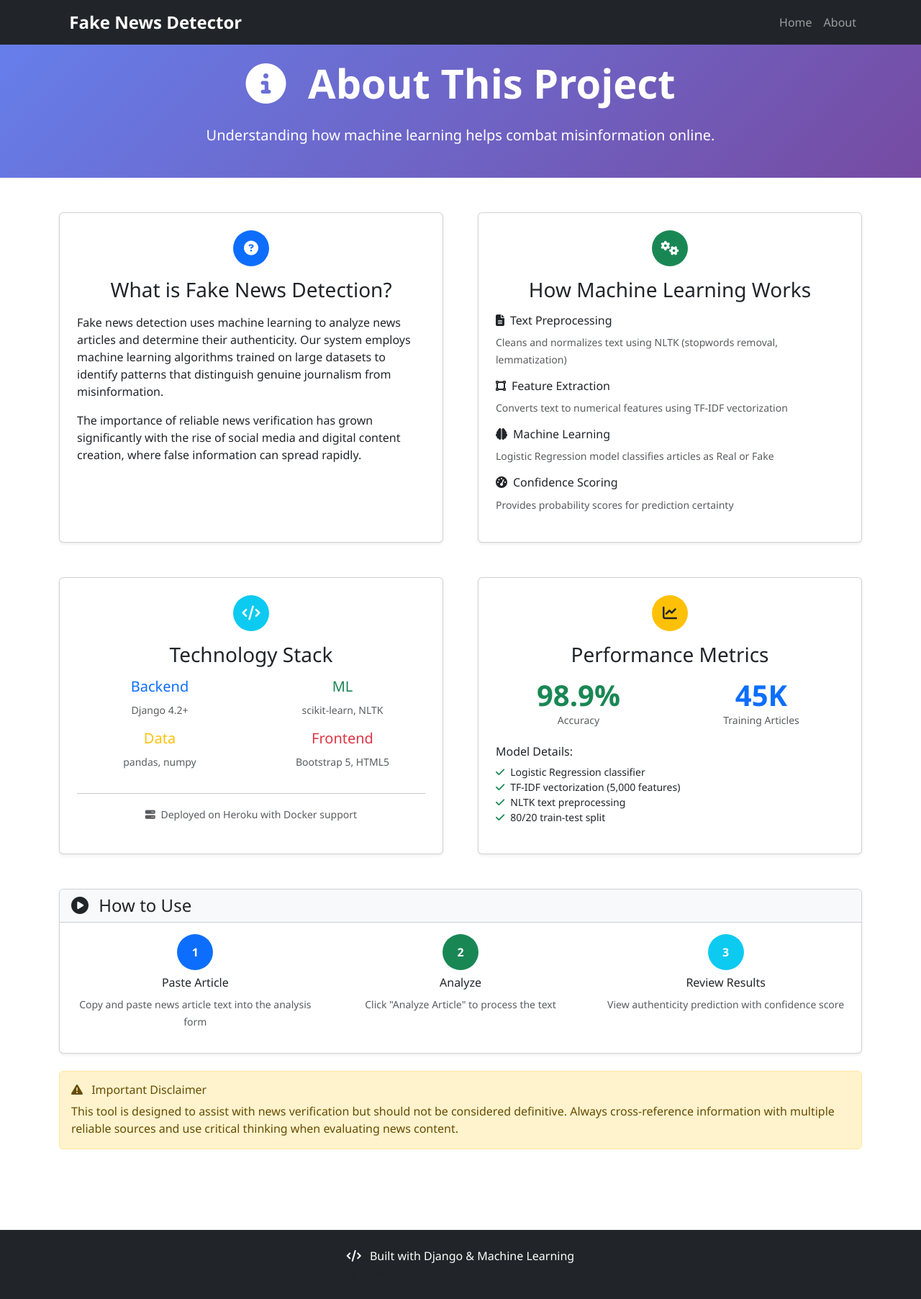
After one commit to thejokers69/fake-news-detector, a Django app: page /about/ in a window 1280 px wide. The commit adds this page. Shown: the whole page at 72% size. Run offline with Django 4.2, Linux system fonts and the light colour scheme; parts of the project's set-up code (start-up, migrations or seed data) failed here and were passed over.

Commit message:
feat: Add About page and update navigation
- Introduced a new About page to provide project information and details on fake news detection.
- Updated the navigation links in the base template to include the About page.
- Adjusted the home page content for clarity and consistency.
- Added end-to-end tests for the application to ensure server functionality and response handling.

```diff
--- a/detector/urls.py
+++ b/detector/urls.py
@@ -6,5 +6,6 @@ app_name = "detector"
 urlpatterns = [
     path("", views.home, name="home"),
     path("analyze/", views.analyze, name="analyze"),
+    path("about/", views.about, name="about"),
     path("health/", views.health, name="health"),
 ]
--- a/detector/views.py
+++ b/detector/views.py
@@ -42,6 +42,11 @@ def analyze(request):
     return render(request, "detector/home.html")
 
 
+def about(request):
+    """About page with project information"""
+    return render(request, "detector/about.html")
+
+
 def health(request):
     """Health endpoint to check models status"""
     from ml.model import model, vectorizer
--- a/requirements.txt
+++ b/requirements.txt
@@ -6,3 +6,4 @@ joblib>=1.5.0
 nltk>=3.9.0
 gunicorn>=21.0.0
 whitenoise>=6.6.0
+requests>=2.31.0
--- a/templates/base.html
+++ b/templates/base.html
@@ -20,7 +20,7 @@
       .hero-section {
         background: linear-gradient(135deg, #667eea 0%, #764ba2 100%);
         color: white;
-        padding: 80px 0;
+        padding: 20px 0 20px 0;
       }
 
       .result-card {
@@ -103,7 +103,7 @@
               <a class="nav-link" href="{% url 'detector:home' %}">Home</a>
             </li>
             <li class="nav-item">
-              <a class="nav-link" href="#about">About</a>
+              <a class="nav-link" href="{% url 'detector:about' %}">About</a>
             </li>
           </ul>
         </div>
--- /dev/null
+++ b/templates/detector/about.html
@@ -0,0 +1,211 @@
+{% extends 'base.html' %}
+{% block title %}About - Fake News Detector{% endblock %}
+{% block content %}
+
+<!-- Hero Section -->
+<section class="hero-section">
+  <div class="container">
+    <div class="row justify-content-center text-center">
+      <div class="col-lg-8">
+        <h1 class="display-4 fw-bold mb-4">
+          <i class="fa-solid fa-info-circle me-3"></i>
+          About This Project
+        </h1>
+        <p class="lead mb-4">
+          Understanding how machine learning helps combat misinformation online.
+        </p>
+      </div>
+    </div>
+  </div>
+</section>
+
+<!-- Main Content -->
+<section class="py-5">
+  <div class="container">
+    <div class="row g-5">
+
+      <!-- What is Fake News Detection -->
+      <div class="col-lg-6">
+        <div class="card shadow-sm h-100">
+          <div class="card-body p-4">
+            <div class="icon-pill bg-primary text-white mx-auto mb-3">
+              <i class="fa-solid fa-question-circle"></i>
+            </div>
+            <h3 class="card-title text-center mb-3">What is Fake News Detection?</h3>
+            <p class="card-text">
+              Fake news detection uses machine learning to analyze news articles and determine their authenticity.
+              Our system employs machine learning algorithms trained on large datasets to identify patterns that
+              distinguish genuine journalism from misinformation.
+            </p>
+            <p class="card-text">
+              The importance of reliable news verification has grown significantly with the rise of social media
+              and digital content creation, where false information can spread rapidly.
+            </p>
+          </div>
+        </div>
+      </div>
+
+      <!-- How It Works -->
+      <div class="col-lg-6">
+        <div class="card shadow-sm h-100">
+          <div class="card-body p-4">
+            <div class="icon-pill bg-success text-white mx-auto mb-3">
+              <i class="fa-solid fa-cogs"></i>
+            </div>
+            <h3 class="card-title text-center mb-3">How Machine Learning Works</h3>
+            <div class="mb-3">
+              <h6><i class="fa-solid fa-file-text me-2"></i>Text Preprocessing</h6>
+              <small class="text-muted">Cleans and normalizes text using NLTK (stopwords removal, lemmatization)</small>
+            </div>
+            <div class="mb-3">
+              <h6><i class="fa-solid fa-vector-square me-2"></i>Feature Extraction</h6>
+              <small class="text-muted">Converts text to numerical features using TF-IDF vectorization</small>
+            </div>
+            <div class="mb-3">
+              <h6><i class="fa-solid fa-brain me-2"></i>Machine Learning</h6>
+              <small class="text-muted">Logistic Regression model classifies articles as Real or Fake</small>
+            </div>
+            <div class="mb-3">
+              <h6><i class="fa-solid fa-gauge-high me-2"></i>Confidence Scoring</h6>
+              <small class="text-muted">Provides probability scores for prediction certainty</small>
+            </div>
+          </div>
+        </div>
+      </div>
+
+      <!-- Technology Stack -->
+      <div class="col-lg-6">
+        <div class="card shadow-sm h-100">
+          <div class="card-body p-4">
+            <div class="icon-pill bg-info text-white mx-auto mb-3">
+              <i class="fa-solid fa-code"></i>
+            </div>
+            <h3 class="card-title text-center mb-3">Technology Stack</h3>
+            <div class="row text-center">
+              <div class="col-6 mb-3">
+                <div class="h5 text-primary">Backend</div>
+                <small class="text-muted">Django 4.2+</small>
+              </div>
+              <div class="col-6 mb-3">
+                <div class="h5 text-success">ML</div>
+                <small class="text-muted">scikit-learn, NLTK</small>
+              </div>
+              <div class="col-6 mb-3">
+                <div class="h5 text-warning">Data</div>
+                <small class="text-muted">pandas, numpy</small>
+              </div>
+              <div class="col-6 mb-3">
+                <div class="h5 text-danger">Frontend</div>
+                <small class="text-muted">Bootstrap 5, HTML5</small>
+              </div>
+            </div>
+            <hr>
+            <div class="text-center">
+              <small class="text-muted">
+                <i class="fa-solid fa-server me-1"></i>
+                Deployed on Heroku with Docker support
+              </small>
+            </div>
+          </div>
+        </div>
+      </div>
+
+      <!-- Performance Metrics -->
+      <div class="col-lg-6">
+        <div class="card shadow-sm h-100">
+          <div class="card-body p-4">
+            <div class="icon-pill bg-warning text-dark mx-auto mb-3">
+              <i class="fa-solid fa-chart-line"></i>
+            </div>
+            <h3 class="card-title text-center mb-3">Performance Metrics</h3>
+            <div class="row text-center mb-4">
+              <div class="col-6">
+                <div class="display-6 text-success fw-bold">98.9%</div>
+                <div class="text-muted small">Accuracy</div>
+              </div>
+              <div class="col-6">
+                <div class="display-6 text-primary fw-bold">45K</div>
+                <div class="text-muted small">Training Articles</div>
+              </div>
+            </div>
+            <div class="mb-3">
+              <h6>Model Details:</h6>
+              <ul class="list-unstyled small">
+                <li><i class="fa-solid fa-check text-success me-2"></i>Logistic Regression classifier</li>
+                <li><i class="fa-solid fa-check text-success me-2"></i>TF-IDF vectorization (5,000 features)</li>
+                <li><i class="fa-solid fa-check text-success me-2"></i>NLTK text preprocessing</li>
+                <li><i class="fa-solid fa-check text-success me-2"></i>80/20 train-test split</li>
+              </ul>
+            </div>
+          </div>
+        </div>
+      </div>
+
+    </div>
+
+    <!-- Usage Section -->
+    <div class="row mt-5">
+      <div class="col-12">
+        <div class="card shadow-sm">
+          <div class="card-header bg-light">
+            <h4 class="mb-0">
+              <i class="fa-solid fa-play-circle me-2"></i>
+              How to Use
+            </h4>
+          </div>
+          <div class="card-body">
+            <div class="row">
+              <div class="col-md-4 mb-3">
+                <div class="text-center">
+                  <div class="bg-primary text-white rounded-circle d-inline-flex align-items-center justify-content-center" style="width: 50px; height: 50px;">
+                    <span class="fw-bold">1</span>
+                  </div>
+                  <h6 class="mt-2">Paste Article</h6>
+                  <small class="text-muted">Copy and paste news article text into the analysis form</small>
+                </div>
+              </div>
+              <div class="col-md-4 mb-3">
+                <div class="text-center">
+                  <div class="bg-success text-white rounded-circle d-inline-flex align-items-center justify-content-center" style="width: 50px; height: 50px;">
+                    <span class="fw-bold">2</span>
+                  </div>
+                  <h6 class="mt-2">Analyze</h6>
+                  <small class="text-muted">Click "Analyze Article" to process the text</small>
+                </div>
+              </div>
+              <div class="col-md-4 mb-3">
+                <div class="text-center">
+                  <div class="bg-info text-white rounded-circle d-inline-flex align-items-center justify-content-center" style="width: 50px; height: 50px;">
+                    <span class="fw-bold">3</span>
+                  </div>
+                  <h6 class="mt-2">Review Results</h6>
+                  <small class="text-muted">View authenticity prediction with confidence score</small>
+                </div>
+              </div>
+            </div>
+          </div>
+        </div>
+      </div>
+    </div>
+
+    <!-- Disclaimer -->
+    <div class="row mt-4">
+      <div class="col-12">
+        <div class="alert alert-warning">
+          <h6 class="alert-heading">
+            <i class="fa-solid fa-exclamation-triangle me-2"></i>
+            Important Disclaimer
+          </h6>
+          <p class="mb-0">
+            This tool is designed to assist with news verification but should not be considered definitive.
+            Always cross-reference information with multiple reliable sources and use critical thinking when
+            evaluating news content.
+          </p>
+        </div>
+      </div>
+    </div>
+
+  </div>
+</section>
+
+{% endblock %}
--- a/templates/detector/home.html
+++ b/templates/detector/home.html
@@ -11,15 +11,14 @@
           Fake News Detector
         </h1>
         <p class="lead mb-4">
-          Automatically analyze the veracity of news articles using artificial
-          intelligence and machine learning.
+          Automatically analyze the veracity of news articles using machine learning.
         </p>
         <div class="row text-center mb-4">
           <div class="col-md-4">
             <div class="mb-3">
               <i class="fa-solid fa-brain text-warning fa-2x"></i>
             </div>
-            <h5>Advanced AI</h5>
+            <h5>Machine Learning</h5>
             <small class="text-muted">Model trained on 45,000 articles</small>
           </div>
           <div class="col-md-4">
```
Also changed, not shown: tests/test_full_app.py (added, +143 -0 lines), tests/test_views.py (+6 -0 lines), .github/workflows/deploy-heroku.yml.
